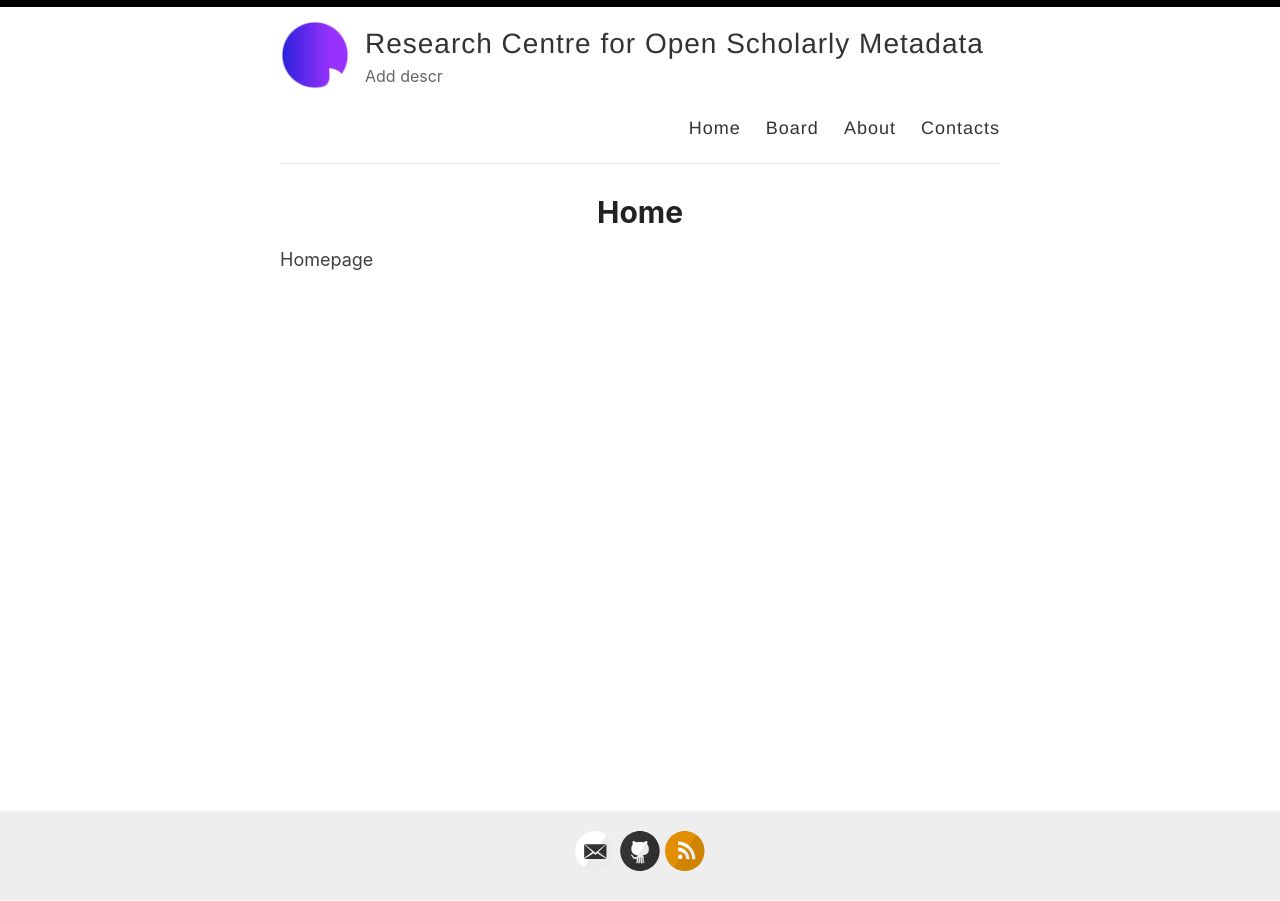
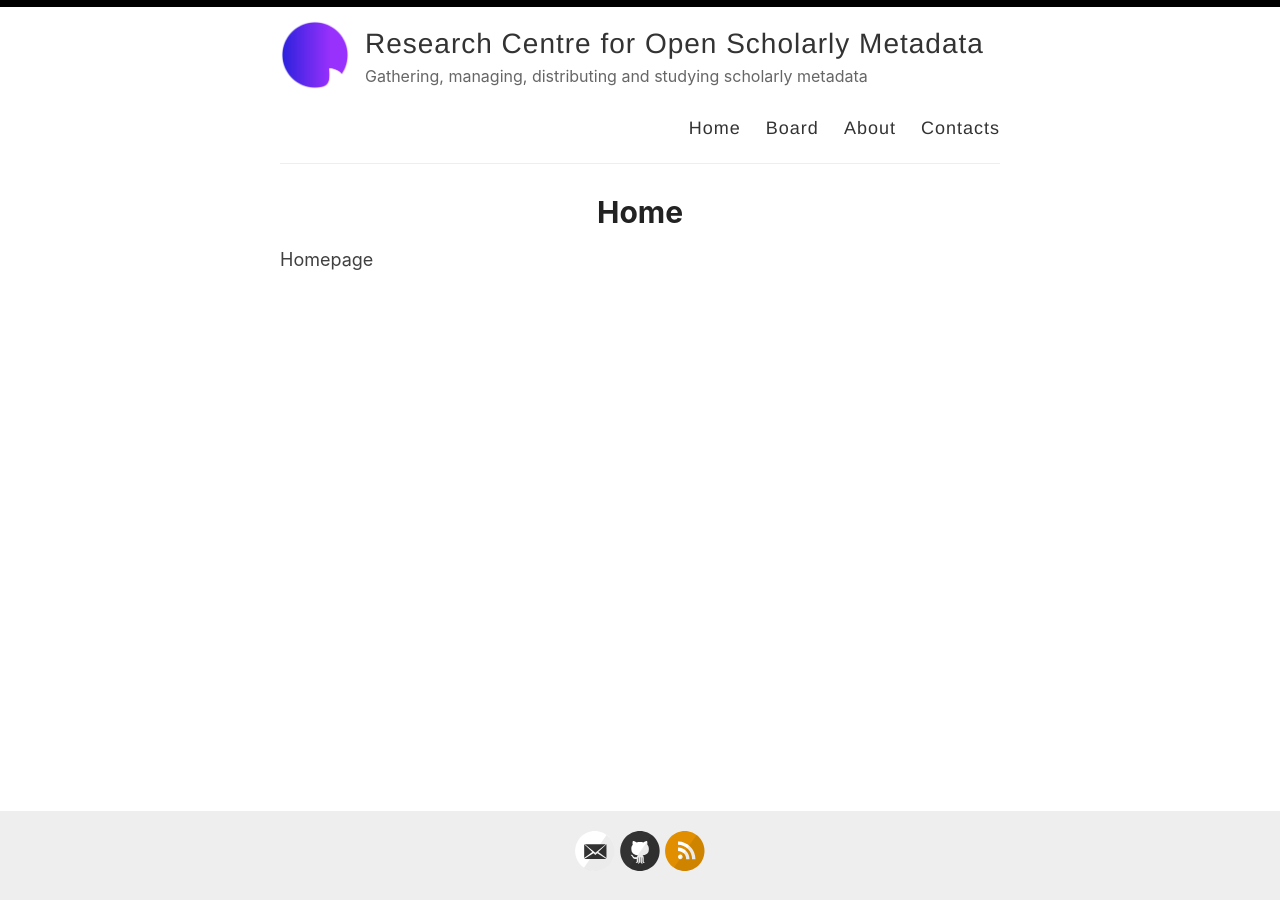
Before and after one commit to openscholarlymetadata/openscholarlymetadata.github.io, a Jekyll site: the page built from _pages/index.md, in a window 1280 px wide. Built offline with Jekyll 4.4.1, drawn with Linux system fonts in a browser that asks for light colours.

Commit message:
DESCR NEW

```diff
--- a/_config.yml
+++ b/_config.yml
@@ -9,7 +9,7 @@ name: Research Centre for Open Scholarly Metadata
 author: Silvio Peroni
 
 # Short bio or description (displayed in the header)
-description: Add descr
+description: Gathering, managing, distributing and studying scholarly metadata
 
 # URL of your avatar or profile pic (you could use your GitHub profile pic)
 avatar: /images/logo_color.png
```
Also changed, not shown: _pages/about.md (+1 -1 lines).
